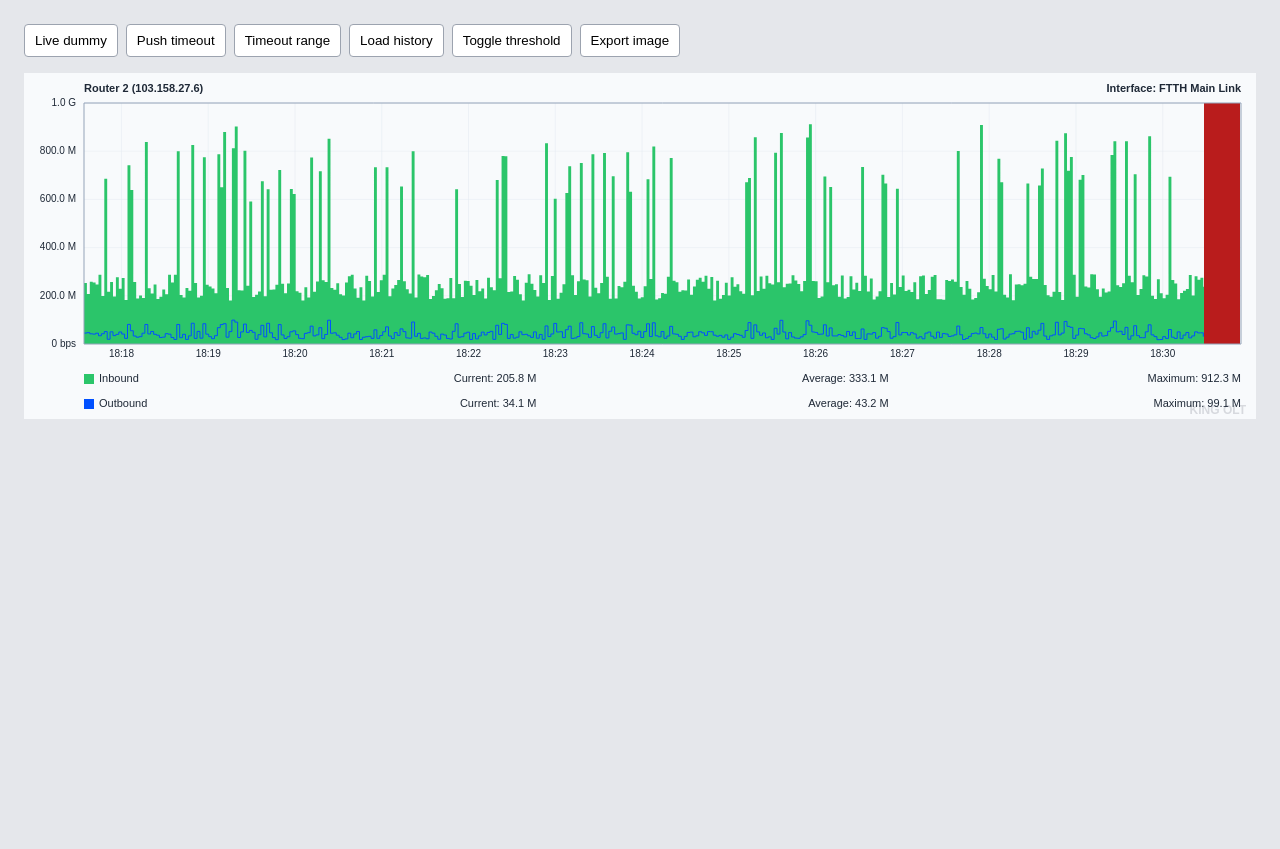
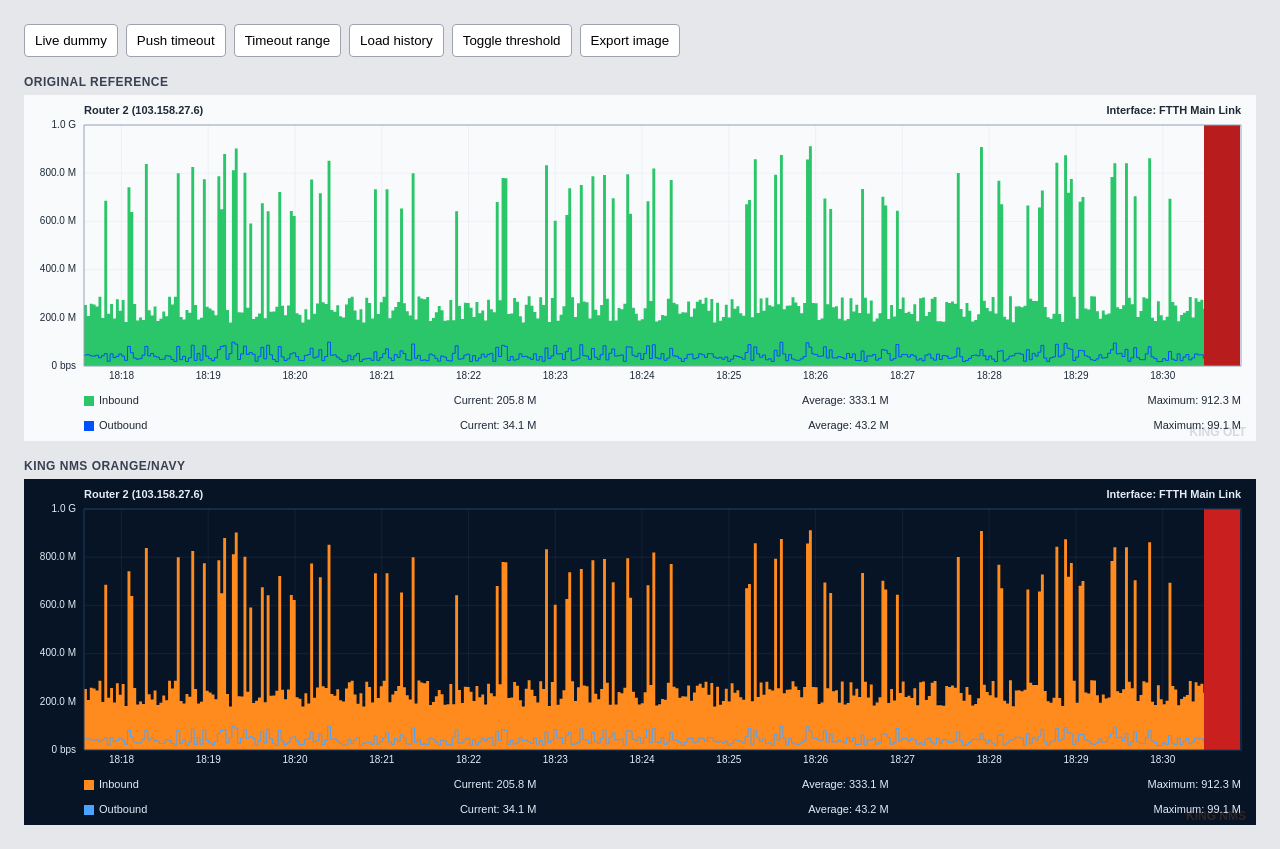
Before and after one commit to BangAchil/BandwidthGrapher, a website built with Vite: page index.html in a window 1280 px wide. Both pictures are taken after a click on the button "Timeout range". Before the commit the page ends 800 px from the top, so only its background shows below. Built offline with nearby package versions, Linux system fonts and the light colour scheme.

Commit message:
Add KING NMS theme playground

```diff
--- a/examples/vanilla/main.ts
+++ b/examples/vanilla/main.ts
@@ -1,9 +1,13 @@
-import { BandwidthGrapherEngine, type BandwidthPoint } from "../../src";
+import { BandwidthGrapherEngine, kingNmsTheme, type BandwidthGrapherEngine as GraphEngine, type BandwidthPoint } from "../../src";
 
-const container = document.getElementById("graph");
-if (!container) throw new Error("Graph container not found.");
+const originalContainer = document.getElementById("graph-original");
+const kingNmsContainer = document.getElementById("graph-king-nms");
 
-const graph = new BandwidthGrapherEngine(container, {
+if (!originalContainer || !kingNmsContainer) {
+  throw new Error("Graph containers not found.");
+}
+
+const baseOptions = {
   title: {
     host: "Router 2",
     ip: "103.158.27.6",
@@ -11,11 +15,22 @@ const graph = new BandwidthGrapherEngine(container, {
   },
   maxDataPoints: 400,
   intervalSeconds: 2,
-  watermarkText: "KING OLT",
   scale: {
     initialMaxBps: 1_000_000_000,
   },
+};
+
+const originalGraph = new BandwidthGrapherEngine(originalContainer, {
+  ...baseOptions,
+  watermarkText: "KING OLT",
 });
+
+const kingNmsGraph = new BandwidthGrapherEngine(kingNmsContainer, {
+  ...baseOptions,
+  ...kingNmsTheme,
+});
+
+const graphs: GraphEngine[] = [originalGraph, kingNmsGraph];
 
 let timer: number | null = null;
 let thresholdsEnabled = false;
@@ -24,22 +39,25 @@ loadHistory();
 startLive();
 
 document.getElementById("live")?.addEventListener("click", startLive);
-document.getElementById("timeout")?.addEventListener("click", () => graph.pushTimeout());
+document.getElementById("timeout")?.addEventListener("click", () => {
+  pushToGraphs((graph) => graph.pushTimeout());
+});
 document.getElementById("timeout-range")?.addEventListener("click", pushTimeoutRange);
 document.getElementById("history")?.addEventListener("click", loadHistory);
 document.getElementById("threshold")?.addEventListener("click", toggleThreshold);
 document.getElementById("export")?.addEventListener("click", () => {
-  const url = graph.exportImage();
+  const url = kingNmsGraph.exportImage();
   const link = document.createElement("a");
   link.href = url;
-  link.download = "bandwidth-grapher.png";
+  link.download = "bandwidth-grapher-king-nms.png";
   link.click();
 });
 
 function startLive(): void {
   if (timer !== null) window.clearInterval(timer);
   timer = window.setInterval(() => {
-    graph.appendPoint(createPoint(new Date()));
+    const point = createPoint(new Date());
+    pushToGraphs((graph) => graph.appendPoint(point));
   }, 2_000);
 }
 
@@ -52,18 +70,20 @@ function loadHistory(): void {
     points.push(createPoint(time));
   }
 
-  graph.setData(points);
+  pushToGraphs((graph) => graph.setData(points));
 }
 
 function toggleThreshold(): void {
   thresholdsEnabled = !thresholdsEnabled;
+  pushToGraphs((graph) => {
     graph.setOptions({
       thresholds: thresholdsEnabled
         ? [
-          { valueBps: 500_000_000, label: "Warning 500M", color: "#f59e0b" },
+            { valueBps: 500_000_000, label: "Warning 500M", color: "#ffb020" },
             { valueBps: 800_000_000, label: "Critical 800M", color: "#ef4444" },
           ]
         : [],
+    });
   });
 }
 
@@ -72,10 +92,16 @@ function pushTimeoutRange(): void {
 
   const start = Date.now();
   for (let index = 0; index < 12; index += 1) {
-    graph.pushTimeout(new Date(start + index * 2_000));
+    const time = new Date(start + index * 2_000);
+    pushToGraphs((graph) => graph.pushTimeout(time));
   }
 
-  graph.appendPoint(createPoint(new Date(start + 24_000)));
+  const point = createPoint(new Date(start + 24_000));
+  pushToGraphs((graph) => graph.appendPoint(point));
+}
+
+function pushToGraphs(callback: (graph: GraphEngine) => void): void {
+  graphs.forEach(callback);
 }
 
 function createPoint(time: Date): BandwidthPoint {
--- a/index.html
+++ b/index.html
@@ -26,7 +26,7 @@
         flex-wrap: wrap;
         gap: 8px;
         align-items: center;
-        margin-bottom: 16px;
+        margin-bottom: 18px;
       }
 
       button {
@@ -41,7 +41,25 @@
         background: #f3f4f6;
       }
 
-      #graph {
+      .graph-stack {
+        display: grid;
+        gap: 18px;
+      }
+
+      .graph-shell {
+        min-width: 0;
+      }
+
+      .graph-label {
+        margin: 0 0 6px;
+        color: #374151;
+        font-size: 12px;
+        font-weight: 700;
+        letter-spacing: 0.04em;
+        text-transform: uppercase;
+      }
+
+      .graph-canvas {
         width: 100%;
         height: 346px;
         background: #f8fafc;
@@ -58,7 +76,16 @@
         <button id="threshold">Toggle threshold</button>
         <button id="export">Export image</button>
       </div>
-      <div id="graph"></div>
+      <div class="graph-stack">
+        <section class="graph-shell">
+          <p class="graph-label">Original reference</p>
+          <div id="graph-original" class="graph-canvas"></div>
+        </section>
+        <section class="graph-shell">
+          <p class="graph-label">KING NMS orange/navy</p>
+          <div id="graph-king-nms" class="graph-canvas"></div>
+        </section>
+      </div>
     </main>
     <script type="module" src="/examples/vanilla/main.ts"></script>
   </body>
--- a/src/core/BandwidthGrapherEngine.ts
+++ b/src/core/BandwidthGrapherEngine.ts
@@ -114,7 +114,30 @@ export class BandwidthGrapherEngine {
   }
 
   setOptions(options: BandwidthGrapherUserOptions): void {
-    this.options = resolveOptions({ ...this.options, ...options });
+    this.options = resolveOptions({
+      ...this.options,
+      ...options,
+      title: {
+        ...this.options.title,
+        ...options.title,
+      },
+      colors: {
+        ...this.options.colors,
+        ...options.colors,
+      },
+      legend: {
+        ...this.options.legend,
+        ...options.legend,
+      },
+      scale: {
+        ...this.options.scale,
+        ...options.scale,
+      },
+      interaction: {
+        ...this.options.interaction,
+        ...options.interaction,
+      },
+    });
     if (this.options.scale.autoScale) this.updateAutoScale();
     this.render();
   }
--- a/src/index.ts
+++ b/src/index.ts
@@ -3,6 +3,7 @@ export { defaultOptions, resolveOptions } from "./core/defaultOptions";
 export { formatBps, formatClock } from "./core/format";
 export { calculateNiceCeiling, calculateGridIntervalSeconds } from "./core/scale";
 export { calculateStats } from "./core/stats";
+export { kingNmsTheme } from "./themes/kingNmsTheme";
 export type {
   BandwidthGrapherColors,
   BandwidthGrapherInteractionOptions,
--- /dev/null
+++ b/src/themes/kingNmsTheme.ts
@@ -0,0 +1,24 @@
+import type { BandwidthGrapherUserOptions } from "../core/types";
+
+export const kingNmsTheme: BandwidthGrapherUserOptions = {
+  watermarkText: "KING NMS",
+  colors: {
+    background: "#071426",
+    grid: "rgba(148, 163, 184, 0.18)",
+    gridHighlight: "#ff8a1d",
+    border: "#1f3b5d",
+    text: "#e5edf7",
+    textSummary: "#e5edf7",
+    textWatermark: "rgba(255, 138, 29, 0.16)",
+    inboundFill: "#ff8a1d",
+    outboundLine: "#4aa3ff",
+    timeoutFill: "#c91f1f",
+    thresholdLine: "#ffb020",
+    tooltipBackground: "rgba(3, 10, 24, 0.94)",
+    tooltipText: "#ffffff",
+  },
+  legend: {
+    inboundLabel: "Inbound",
+    outboundLabel: "Outbound",
+  },
+};
```
Also changed, not shown: README.md. Lines whose indentation alone changed are shown as unchanged.
